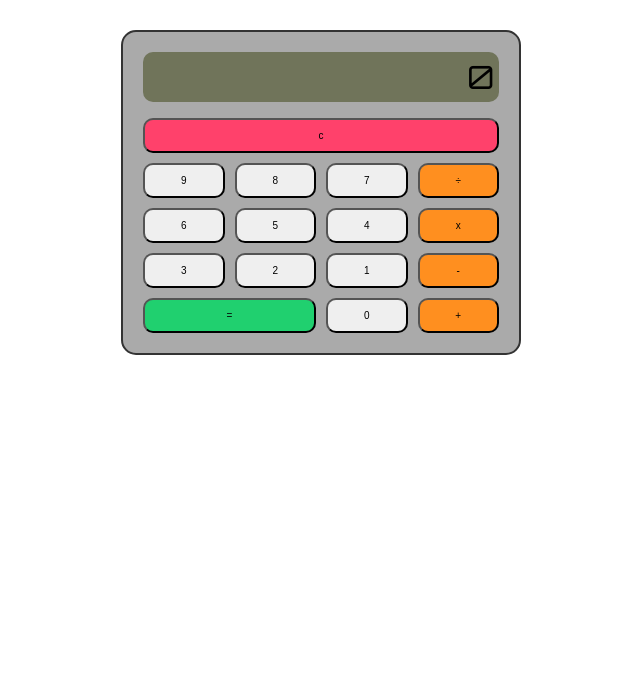
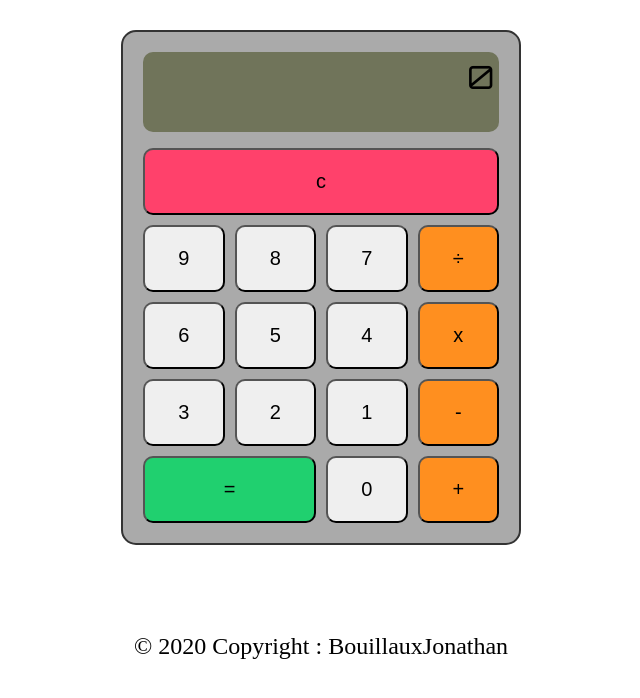
Before and after one commit to piwiit/calculator, a plain HTML site: page index.html in a window 1280 px wide. Shown: the whole page, without its empty margins (319-959 px from the left). Drawn offline with Linux system fonts and the light colour scheme.

Commit message:
add add calculate funtion

```diff
--- a/index.html
+++ b/index.html
@@ -6,10 +6,7 @@
     <title>calcultator</title>
     <link href="style.css" rel="stylesheet" type="text/css" />
     <link rel="preconnect" href="https://fonts.gstatic.com" />
-		<link
-			href="https://fonts.googleapis.com/css2?family=Orbitron&display=swap"
-			rel="stylesheet"
-		/>
+    <link href="https://fonts.googleapis.com/css2?family=Orbitron&display=swap" rel="stylesheet" />
     <link rel="icon" href="./favicon/icone.svg.png" />
   </head>
   <body>
@@ -40,6 +37,13 @@
         </div>
       </div>
     </main>
+    <footer>
+      <div class="footer">
+        <a class="text-dark" href="https://www.linkedin.com/in/jonathan-bouillaux-810b831a1/">
+          © 2020 Copyright : BouillauxJonathan</a
+        >
+      </div>
+    </footer>
     <script src="script.js"></script>
   </body>
 </html>
--- a/script.js
+++ b/script.js
@@ -1,33 +1,34 @@
-const numberButton = document.querySelectorAll("[data-number]");
-const operatorButton = document.querySelectorAll("[data-operator");
-const clearButton = document.querySelector("[data-clear]");
-const equalButton = document.querySelector("[data-equal]");
-const screen = document.querySelector(".screen");
+const numberButton = document.querySelectorAll('[data-number]');
+const operatorButton = document.querySelectorAll('[data-operator');
+const clearButton = document.querySelector('[data-clear]');
+const equalButton = document.querySelector('[data-equal]');
+const screen = document.querySelector('.screen');
 
-let firstNumber = "";
-let secondNumber = "";
-let operator = "";
+let firstNumber = '';
+let secondNumber = '';
+let operator = '';
 let haveToReset = false;
 
-window.addEventListener("load", () => clear());
-clearButton.addEventListener("click", () => clear());
-equalButton.addEventListener("click", () => calculate());
+window.addEventListener('load', () => clear());
+clearButton.addEventListener('click', () => clear());
+equalButton.addEventListener('click', () => calculate());
 
 numberButton.forEach((button) =>
-	button.addEventListener("click", () => addNumber(button.textContent))
+  button.addEventListener('click', () => addNumber(button.textContent))
 );
 
 operatorButton.forEach((button) =>
-	button.addEventListener("click", () => addOperator(button.textContent))
+  button.addEventListener('click', () => addOperator(button.textContent))
 );
 
 const addNumber = (number) => {
-	if (screen.textContent === "0" || haveToReset) resetscreen();
+  if (screen.textContent === '0' || haveToReset) resetscreen();
   screen.textContent += number;
 };
 
 const addOperator = (symbol) => {
-	if (haveToReset) resetscreen();
+  if (operator !== null) calculate();
+  console.log(`operator => ${operator}`);
   firstNumber = Number(screen.textContent);
   operator = symbol;
   screen.textContent = symbol;
@@ -35,14 +36,14 @@ const addOperator = (symbol) => {
 };
 
 const clear = () => {
-	screen.textContent = "0";
-	firstNumber = "";
-	secondNumber = "";
-	operator = "";
+  screen.textContent = '0';
+  firstNumber = '';
+  secondNumber = '';
+  operator = '';
 };
 
 const resetscreen = () => {
-	screen.textContent = "";
+  screen.textContent = '';
   haveToReset = false;
 };
 
@@ -53,7 +54,6 @@ const calculate = () => {
   console.log(`operator: ${operator} && ${typeof operator}`);
   console.log(`firstNumber: ${firstNumber} && ${typeof firstNumber}`);
   console.log(`secondNumber: ${secondNumber} && ${typeof secondNumber}`);
-	haveToReset = true;
 };
 
 //basic math function
@@ -62,7 +62,7 @@ add = (a, b) => {
 };
 
 subtract = (a, b) => {
-	if (a === "" || b === "") return 0;
+  if (a === '' || b === '') return 0;
   else return a - b;
 };
 
@@ -76,15 +76,15 @@ divide = (a, b) => {
 
 operate = (operator, a, b) => {
   switch (operator) {
-		case "+":
+    case '+':
       return add(a, b);
-		case "-":
+    case '-':
       return subtract(a, b);
-		case "x":
+    case 'x':
       return multiply(a, b);
-		case "/":
+    case '÷':
       return divide(a, b);
     default:
-			console.log("err");
+      console.log('err');
   }
 };
--- a/style.css
+++ b/style.css
@@ -17,6 +17,16 @@
   box-sizing: border-box;
 }
 
+body {
+  text-align: center;
+  min-height: 100%;
+  margin: 0;
+}
+
+.calc {
+  min-height: 100%;
+}
+
 .container {
   max-width: 400px;
   border: 2px var(--border) solid;
@@ -33,21 +43,22 @@
 }
 
 .screen {
-	height: 50px;
+  min-height: 80px;
   margin-bottom: 16px;
   background-color: var(--screen);
   border-radius: 10px;
   font-size: 2rem;
   text-align: end;
   padding: 5px;
-	font-family: "Orbitron", sans-serif;
+  font-family: 'Orbitron', sans-serif;
 }
 
 .btn {
-	font-size: 10px;
-	padding: 10px;
+  font-size: 20px;
+  padding: 20px;
   border-radius: 10px;
   outline: none;
+  cursor: pointer;
 }
 button[data-operator] {
   background-color: var(--operator);
@@ -62,3 +73,12 @@ button[data-clear] {
   grid-column: span 2;
   background-color: var(--success);
 }
+
+.footer,
+.footer a {
+  font-size: 1.5rem;
+  margin-top: 5.5rem;
+  padding-bottom: 1rem;
+  color: var(--title);
+  text-decoration: none;
+}
```
Lines whose indentation alone changed are shown as unchanged.
